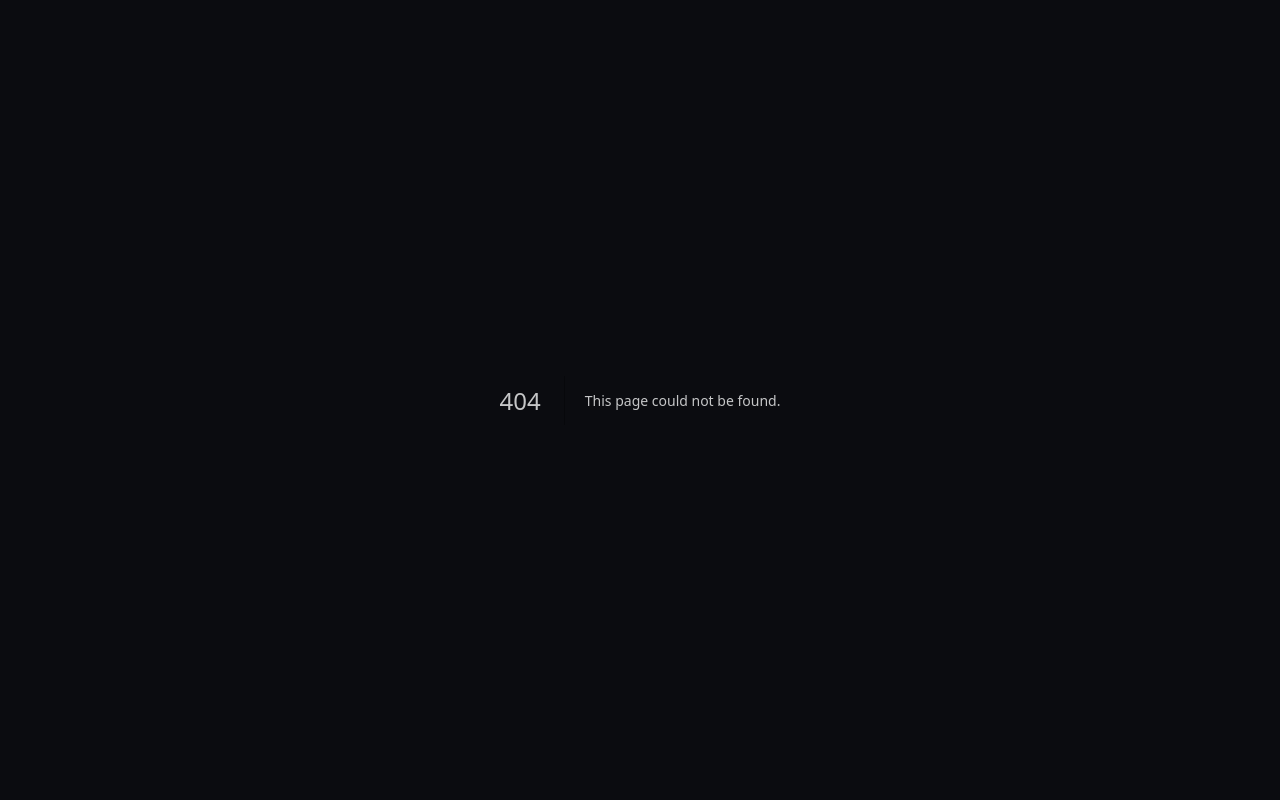
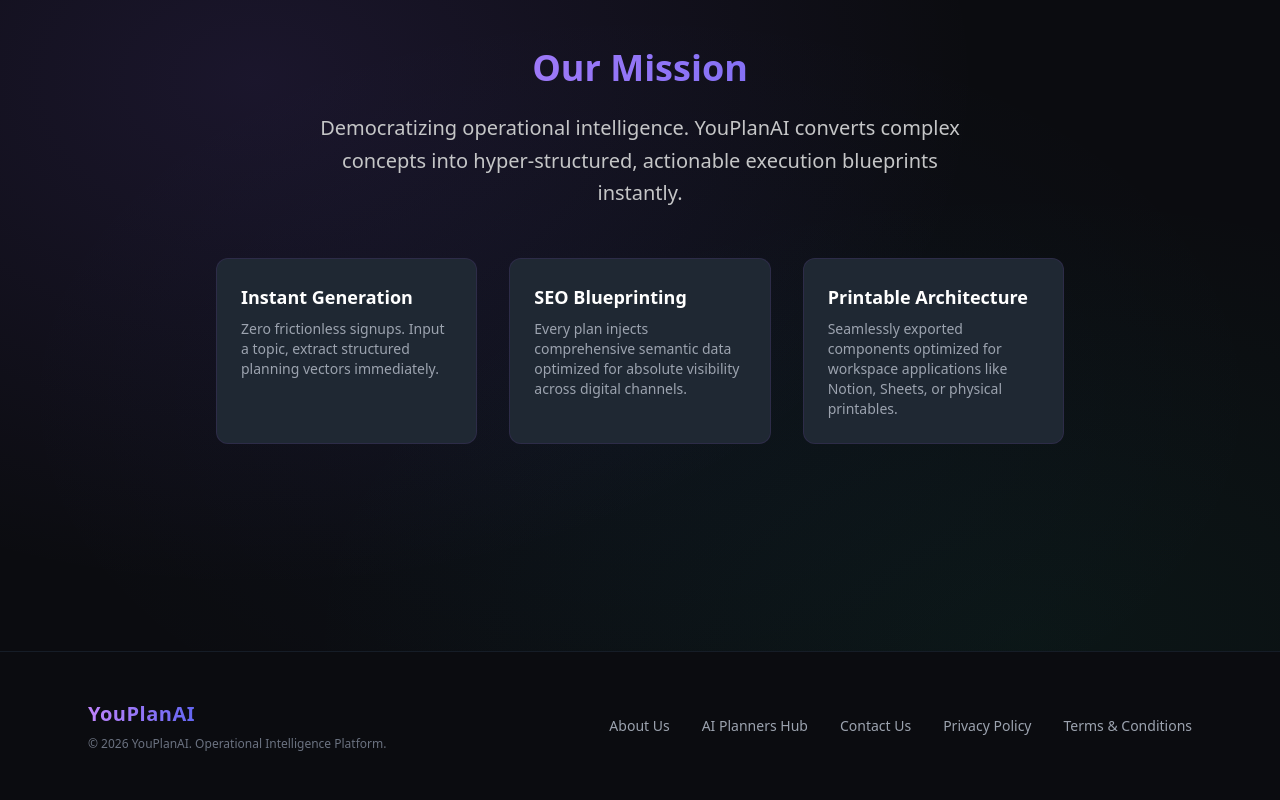
Before and after one commit to mediabienvennue-crypto/pinterest-saas, a Next.js app in the folder pinterest-saas-plannerai/pinterest-saas/: page /about in a window 1280 px wide. Before the commit this address had no page. Shown: the top 800 px of the page. Built offline with nearby package versions, Linux system fonts and the light colour scheme.

Commit message:
Create page.js

```diff
--- /dev/null
+++ b/pinterest-saas-plannerai/pinterest-saas/app/about/page.js
@@ -0,0 +1,23 @@
+export default function AboutUs() {
+  return (
+    <div className="max-w-4xl mx-auto px-6 py-12 text-center text-[#c5c6c7]">
+        <h1 className="text-4xl font-bold text-transparent bg-clip-text bg-gradient-to-r from-purple-400 to-indigo-500 mb-6">Our Mission</h1>
+        <p className="text-xl max-w-2xl mx-auto leading-relaxed mb-12">Democratizing operational intelligence. YouPlanAI converts complex concepts into hyper-structured, actionable execution blueprints instantly.</p>
+
+        <div className="grid grid-cols-1 md:grid-cols-3 gap-8 text-left mt-8">
+            <div className="p-6 bg-[#1f2833] rounded-xl border border-purple-500/10">
+                <h3 className="text-lg font-bold text-white mb-2">Instant Generation</h3>
+                <p className="text-sm text-gray-400">Zero frictionless signups. Input a topic, extract structured planning vectors immediately.</p>
+            </div>
+            <div className="p-6 bg-[#1f2833] rounded-xl border border-purple-500/10">
+                <h3 className="text-lg font-bold text-white mb-2">SEO Blueprinting</h3>
+                <p class="text-sm text-gray-400">Every plan injects comprehensive semantic data optimized for absolute visibility across digital channels.</p>
+            </div>
+            <div className="p-6 bg-[#1f2833] rounded-xl border border-purple-500/10">
+                <h3 className="text-lg font-bold text-white mb-2">Printable Architecture</h3>
+                <p class="text-sm text-gray-400">Seamlessly exported components optimized for workspace applications like Notion, Sheets, or physical printables.</p>
+            </div>
+        </div>
+    </div>
+  );
+}
```
